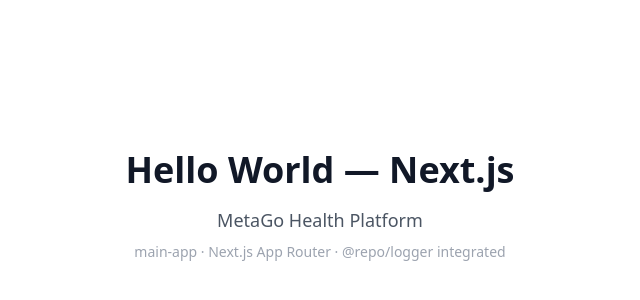
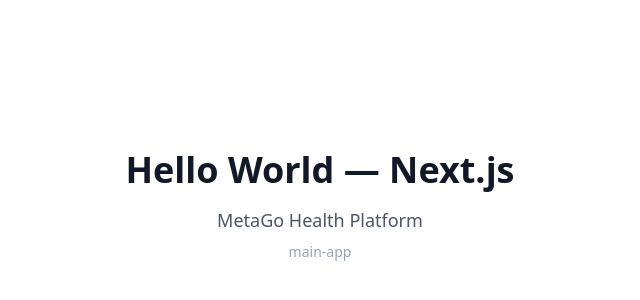
Before and after one commit to yajay0411/metaGo-platform, a Next.js app in the folder apps/main-app/: page / in a window 1280 px wide. Shown: the part 194-494 px from the top of the page, without its empty margins (320-960 px from the left). Built offline with nearby package versions, Linux system fonts and the light colour scheme.

Commit message:
refactor: simplify homepage to minimal design
- Reduce homepage text to just 'main-app'
- Clean, minimal design approach
- Remove technical implementation details

```diff
--- a/apps/main-app/app/page.tsx
+++ b/apps/main-app/app/page.tsx
@@ -12,9 +12,7 @@
       <div className="text-center">
         <h1 className="text-4xl font-bold text-gray-900 mb-4">Hello World — Next.js</h1>
         <p className="text-lg text-gray-600 mb-2">MetaGo Health Platform</p>
-        <p className="text-sm text-gray-400">
-          main-app &middot; Next.js App Router &middot; @repo/logger integrated
-        </p>
+        <p className="text-sm text-gray-400">main-app</p>
       </div>
     </main>
   );
```
